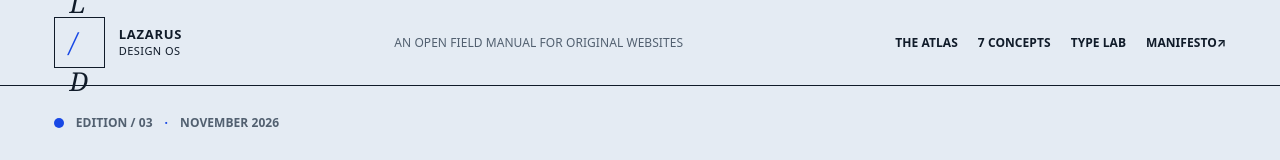
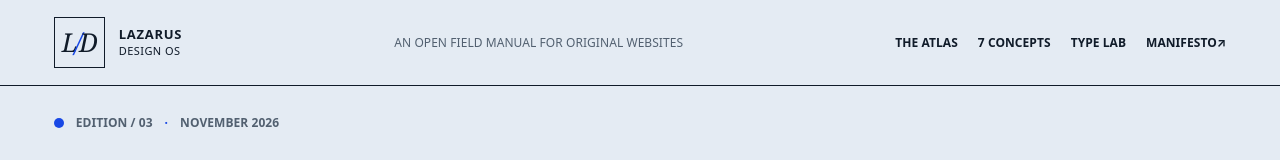
Before and after one commit to AzrielChoerulHakim/lazarus-design-os, a plain HTML site: page index.html in a window 1280 px wide. Shown: the top 160 px of the page. Drawn offline with Linux system fonts and the light colour scheme.

Commit message:
fix: prevent Lazarus monogram glyphs stacking vertically in grid cells

```diff
--- a/styles.css
+++ b/styles.css
@@ -12,7 +12,7 @@ button{cursor:pointer}
 .visually-hidden{position:absolute!important;height:1px;width:1px;overflow:hidden;clip:rect(0,0,0,0);white-space:nowrap}
 .mast-nav{min-height:86px;border-bottom:1px solid var(--ink);padding:16px var(--pad);display:flex;align-items:center;justify-content:space-between;gap:24px}
 .brand{display:flex;align-items:center;gap:14px;flex:none}
-.monogram{font-family:Georgia,serif;font-style:italic;font-size:26px;border:1.5px solid var(--ink);width:51px;height:51px;display:grid;place-content:center;letter-spacing:-.12em;padding-right:4px}
+.monogram{font-family:Georgia,serif;font-style:italic;font-size:26px;border:1.5px solid var(--ink);width:51px;height:51px;display:inline-flex;align-items:center;justify-content:center;white-space:nowrap;letter-spacing:-.12em;padding-right:2px}
 .slash{color:var(--blue)}
 .brand-text{font-weight:800;font-size:13px;letter-spacing:.055em;line-height:1.2}
 .brand-text span{font-weight:500;letter-spacing:.04em;font-size:11px}
```
